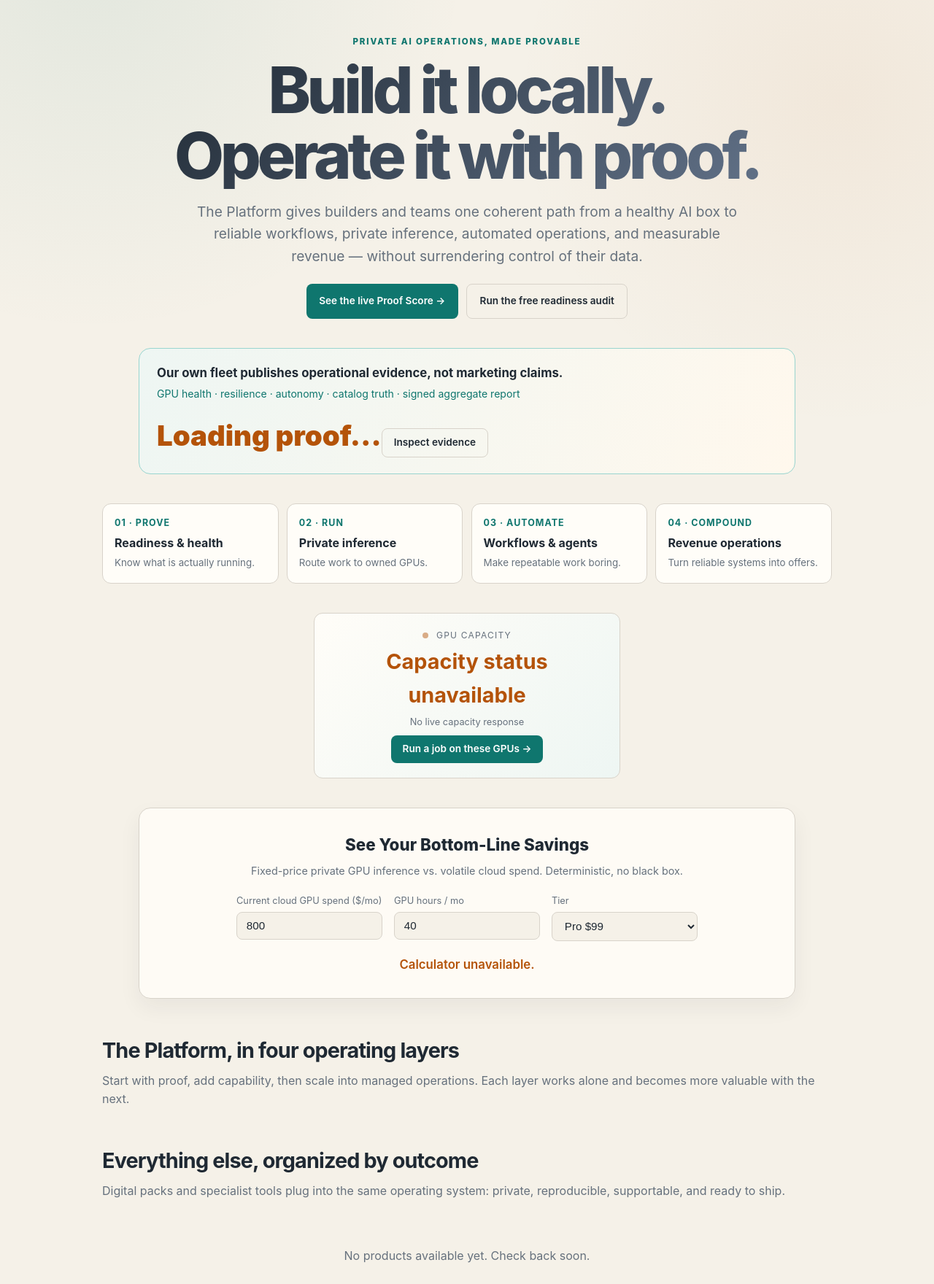
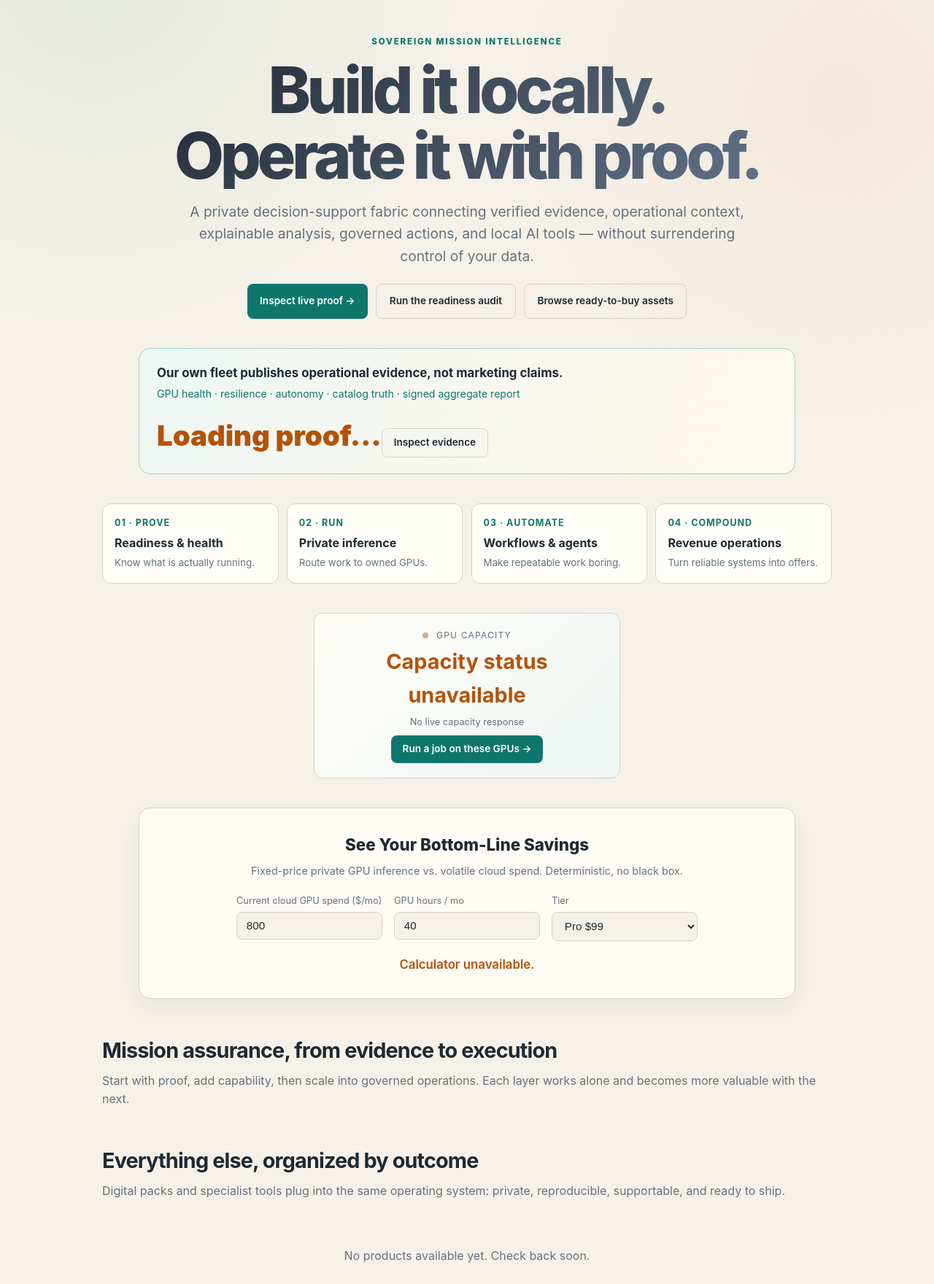
Before and after one commit to Hardonian/storefront, a Python web app: template app/templates/index.html in a window 1280 px wide. Shown: the part 55-1815 px from the top of the page at 73% size. Run offline with Jinja, Linux system fonts and the light colour scheme; the template is opened without the code that fills it, so the values that code supplies are empty.

Commit message:
feat: position storefront as sovereign mission intelligence

```diff
--- a/app/templates/index.html
+++ b/app/templates/index.html
@@ -4,12 +4,12 @@
   <meta charset="utf-8">
   <meta name="viewport" content="width=device-width, initial-scale=1">
   <title>{{ title }}</title>
-  <meta name="description" content="Private AI lab audits, local inference, ComfyUI workflows, automation kits, and secure GPU compute for builders and teams.">
+  <meta name="description" content="Sovereign Mission Intelligence for private AI operations: verified evidence, local inference, governed automation, and sellable workflows.">
   <link rel="canonical" href="https://aiautomatedsystems.ca/">
   <meta property="og:type" content="website">
   <meta property="og:site_name" content="AI Automated Systems">
   <meta property="og:title" content="{{ title }}">
-  <meta property="og:description" content="Private AI lab audits, local inference, ComfyUI workflows, automation kits, and secure GPU compute.">
+  <meta property="og:description" content="Verified evidence, local inference, governed automation, and sellable AI workflows for operators who need control.">
   <meta property="og:url" content="https://aiautomatedsystems.ca/">
   <meta name="twitter:card" content="summary_large_image">
   <style>
@@ -216,10 +216,10 @@
     <div class='links'><a href='/proof-score'>Proof Score</a><a href='/proof-benchmark'>Benchmark</a><a href='/free-audit-guide'>Free Audit</a><a href='/pricing'>Pricing</a><a href='/contact'>Talk to an operator</a></div>
   </nav>
   <header class="hero">
-    <div class="eyebrow">Private AI operations, made provable</div>
+    <div class="eyebrow">Sovereign Mission Intelligence</div>
     <h1>Build it locally.<br><span>Operate it with proof.</span></h1>
-    <p class="hero-copy">The Platform gives builders and teams one coherent path from a healthy AI box to reliable workflows, private inference, automated operations, and measurable revenue — without surrendering control of their data.</p>
-    <div class="hero-actions"><a class="btn btn-primary" href="/proof-score">See the live Proof Score →</a><a class="btn btn-secondary" href="/free-audit-guide">Run the free readiness audit</a></div>
+    <p class="hero-copy">A private decision-support fabric connecting verified evidence, operational context, explainable analysis, governed actions, and local AI tools — without surrendering control of your data.</p>
+    <div class="hero-actions"><a class="btn btn-primary" href="/proof-score">Inspect live proof →</a><a class="btn btn-secondary" href="/free-audit-guide">Run the readiness audit</a><a class="btn btn-secondary" href="#offers">Browse ready-to-buy assets</a></div>
   </header>
 
   <section class="proof-callout" aria-label="Live platform proof">
@@ -285,7 +285,7 @@
     <div class="roi-result" id="roi-result">—</div>
   </section>
 
-  <section class="section-heading"><h2>The Platform, in four operating layers</h2><p>Start with proof, add capability, then scale into managed operations. Each layer works alone and becomes more valuable with the next.</p></section>
+  <section class="section-heading"><h2 id="offers">Mission assurance, from evidence to execution</h2><p>Start with proof, add capability, then scale into governed operations. Each layer works alone and becomes more valuable with the next.</p></section>
   {% if featured_products %}
   <div class="grid {% if product_grid_dense %}grid-dense{% endif %}">
     {% for p in featured_products %}
@@ -350,7 +350,7 @@
   {% set empire = products | selectattr("slug", "in", empire_slugs) | list %}
   {% if empire %}
   <section class="empire-band">
-    <h2 class="empire-title">The Platform — AI Operations, End to End</h2>
+    <h2 class="empire-title">Sovereign Mission Intelligence — AI Operations, End to End</h2>
     <p class="empire-sub">One operator. A self-healing GPU fleet, a live revenue stack, and done-for-you services — all running 24/7.</p>
     <div class="empire-grid">
       {% for p in empire %}
```
